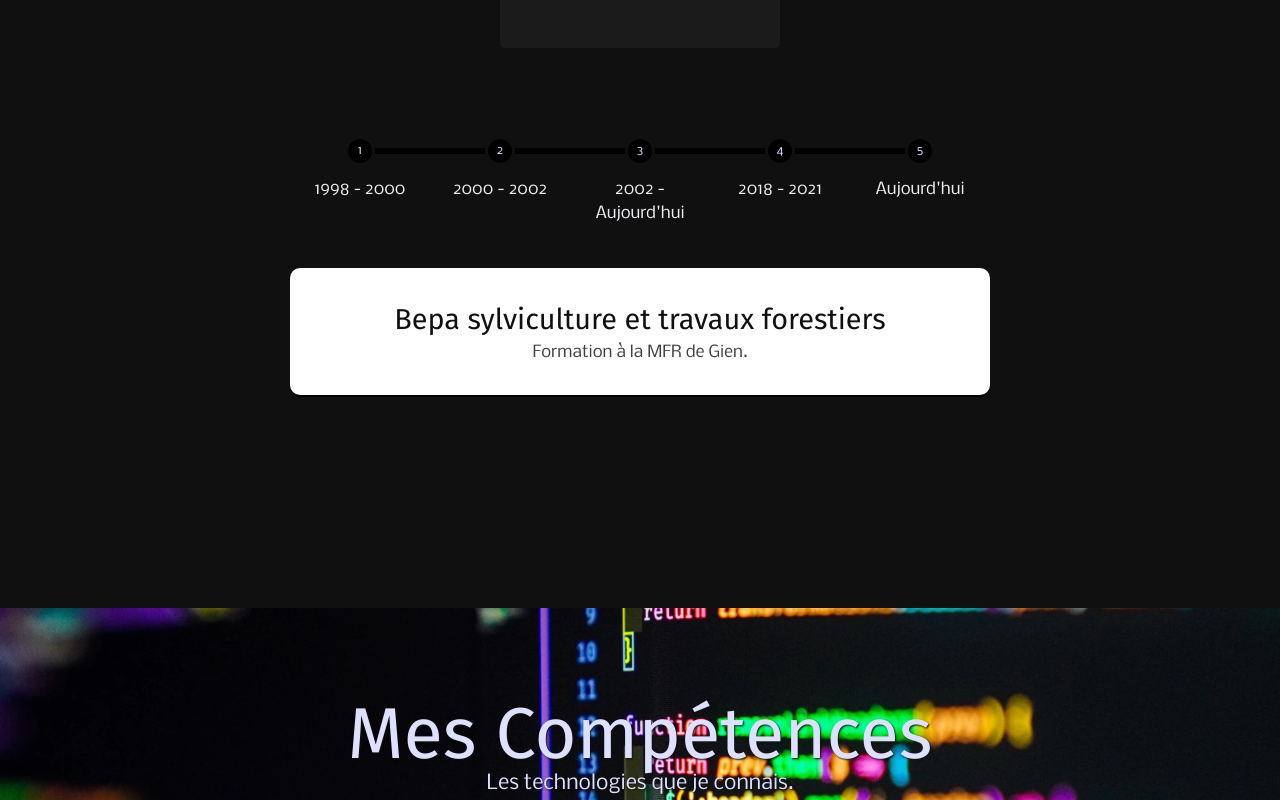
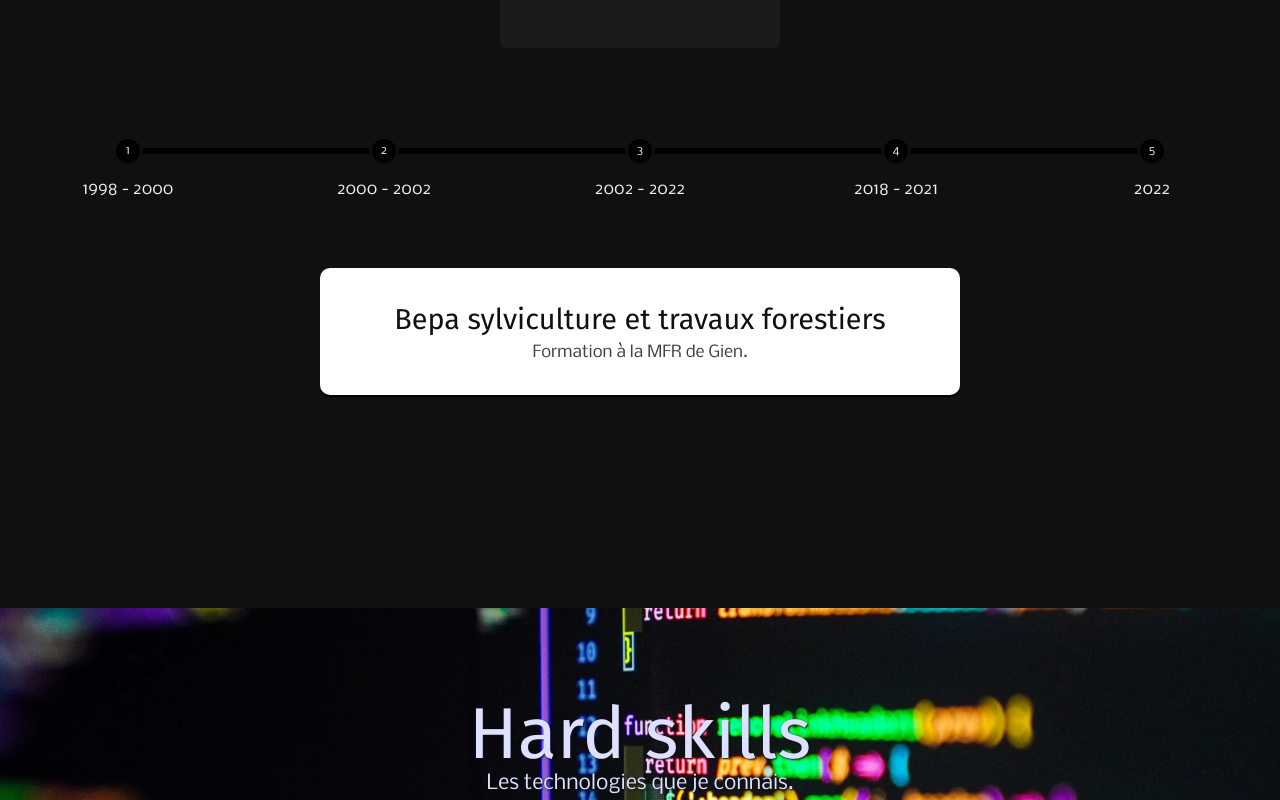
Before and after one commit to bouboumael/portfolio-ts, a React (Create React App) app: page / in a window 1280 px wide. Shown: the part 1680-2480 px from the top of the page. Built offline with nearby package versions, Linux system fonts and the light colour scheme.

Commit message:
Footer & responsive

```diff
--- a/src/components/footer/Footer.tsx
+++ b/src/components/footer/Footer.tsx
@@ -1,6 +1,8 @@
 import React from "react";
 import './footer.scss'
 import {imageUrl} from "../../tools/image";
+import {FontAwesomeIcon} from "@fortawesome/react-fontawesome";
+import {faFacebook, faGithub, faLinkedin, faTwitter} from "@fortawesome/free-brands-svg-icons";
 
 const Footer = () => {
 
@@ -32,20 +34,19 @@ const Footer = () => {
                 </div>
                 <div>
                     <i className="fa fa-envelope"/>
-                    <p><a href="mailto:support@company.com">mael.chariault@gmail.com</a></p>
+                    <p><a href="mailto:support@company.com">bouboumael@gmail.com</a></p>
                 </div>
             </div>
             <div className="footer-right">
                 <p className="footer-company-about">
-                    <span>About the company</span>
-                    Lorem ipsum dolor sit amet, consectateur adispicing elit. Fusce euismod convallis velit, eu auctor lacus
-                    vehicula sit amet.
+                    <span>Maël Chariault</span>
+                    Développeur web & web mobile. Passionné de développement et de nouvelles technologies. J'aime le travail d'équipe, mais je sais aussi travailler en solo. En perpétuelle formation, j'aime apprendre et évoluer. En faisant appel à moi, je serai un atout pour votre projet.
                 </p>
-                <div className="footer-icons">
-                    <a href="#"><i className="fa fa-facebook" /></a>
-                    <a href="#"><i className="fa fa-twitter" /></a>
-                    <a href="#"><i className="fa fa-linkedin" /></a>
-                    <a href="#"><i className="fa fa-github" /></a>
+                <div className="footer-icons flex justify-around">
+                    <a href={"https://github.com/bouboumael"} target={'_blank'}><FontAwesomeIcon icon={faGithub} size={'2x'}/></a>
+                    <a href={"https://www.linkedin.com/in/ma%C3%ABl-chariault/"} target={'_blank'}><FontAwesomeIcon icon={faLinkedin} size={'2x'}/></a>
+                    <a href={"https://www.facebook.com/bouboumael"} target={'_blank'}><FontAwesomeIcon icon={faFacebook} size={'2x'}/></a>
+                    <a href={"https://twitter.com/djboubou45"} target={'_blank'}><FontAwesomeIcon icon={faTwitter} size={'2x'}/></a>
                 </div>
             </div>
         </footer>
--- a/src/components/footer/footer.scss
+++ b/src/components/footer/footer.scss
@@ -1,7 +1,7 @@
 @import '../../assets/styles/variables';
 
 .footer-distributed {
-	background: #666;
+	background: $primary-color;
 	box-shadow: 0 1px 1px 0 rgba(0, 0, 0, 0.12);
 	box-sizing: border-box;
 	width: 100%;
@@ -50,7 +50,6 @@
 	}
 
 	.footer-company-name{
-		color:  #222;
 		font-size: 14px;
 		font-weight: normal;
 	}
@@ -145,7 +144,6 @@
 			width: 35px;
 			height: 35px;
 			cursor: pointer;
-			background-color:  #33383b;
 			border-radius: 2px;
 
 			font-size: 20px;
--- a/src/components/timeline/Timeline.tsx
+++ b/src/components/timeline/Timeline.tsx
@@ -16,7 +16,7 @@ const Timeline = () => {
 
     return (
         <div className='progress mt-40'>
-            <div className='progress_inner'>
+            <div className='progress_inner w-screen'>
                 {contents.map((content, index) => {
                     return (
                         <div key={index} className='progress_inner__step'>
@@ -37,7 +37,7 @@ const Timeline = () => {
                 <div className='progress_inner__tabs'>
                     {contents.map((content, index) => {
                         return (
-                            <div key={index} className={`tab tab-${index}`}>
+                            <div key={index} className={`tab tab-${index} xl:w-1/2`}>
                                 <h3>{content.title}</h3>
                                 <p>{content.content}</p>
                             </div>
--- a/src/components/timeline/timeline.scss
+++ b/src/components/timeline/timeline.scss
@@ -210,7 +210,6 @@ $bow-color: darken($ribbon-color, 10);
 		@include traverse($steps);
 		@extend %center;
 		height: 200px;
-		width: $form-width + px;
 
 		@for $i from 1 through $steps {
 			&__step:nth-of-type(#{$i}) {
@@ -239,10 +238,12 @@ $bow-color: darken($ribbon-color, 10);
 
 		&__tabs {
 			& .tab {
-				width: 100%;
 				opacity: 0;
 				position: absolute;
-				top: 40px;
+				left: 0;
+				right: 0;
+				margin-left: auto;
+				margin-right: auto;
 				text-align: center;
 				margin-top: $tab-spacing;
 				box-shadow: 0 2px 1px darken($color-bg, 10);
--- a/src/datas/timeline.tsx
+++ b/src/datas/timeline.tsx
@@ -12,7 +12,7 @@ export const timelineContent: TimelineContent[] = [
         content: 'Formation au Cfaad de Bellegarde.'
     },
     {
-        label: '2002 - Aujourd\'hui',
+        label: `2002 - ${new Date().getFullYear()}`,
         title: 'Chef d\'équipe Moypark Beef Orléans (ex Mckey Foods Services)',
         content: "Chef d'équipe de production.\n" +
             "\n" +
@@ -30,7 +30,7 @@ export const timelineContent: TimelineContent[] = [
         content: "Afin de me lancer dans le développement, je commence à suivre des cours sur OpenClassrooms puis suit les formations de Grafikart. Suite logique dans ma démarche personnelle, je me lance dans une reconversion professionelle à la Wild Code School d'Orléans afin de concrétiser mes années d'auto-formation. Je finalise ma formation en réalisant un stage chez Puddinglab."
     },
     {
-        label: 'Aujourd\'hui',
+        label: new Date().getFullYear(),
         title: 'Recherche expérience dans le développement web',
         content: "Actuellement en recherche d'expérience je refléchis aux possibilités qui me sont offertes (freelance, CDD, CDI)"
     },
--- a/src/pages/Home.tsx
+++ b/src/pages/Home.tsx
@@ -29,7 +29,7 @@ function Home() {
                     </div>
                 </section>
                 <section id={'competences'}>
-                    <Transition image={'t2.webp'} title={'Mes Compétences'} text={"Les technologies que je connais."}/>
+                    <Transition image={'t2.webp'} title={'Hard skills'} text={"Les technologies que je connais."}/>
                     <div className="mb-20">
                         <ThirdView/>
                     </div>
--- a/src/types/portfolioTypes.d.ts
+++ b/src/types/portfolioTypes.d.ts
@@ -13,7 +13,7 @@ export type TechnologyProps = {
 };
 
 export type TimelineContent = {
-    label: string,
+    label: string | number,
     title: string,
     content: string,
 }
```
